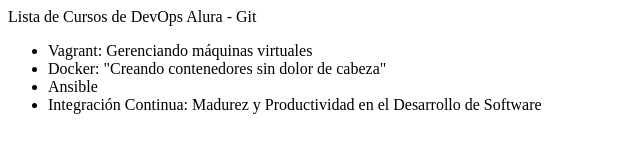
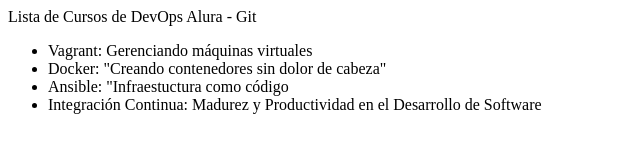
Before and after one commit to arismariamateo/alura, a plain HTML site: page index.html in a window 1280 px wide. Shown: the whole page, without its empty margins (0-640 px from the left). Drawn offline with Linux system fonts and the light colour scheme.

Commit message:
Cambiando el curso de Ansible

```diff
--- a/index.html
+++ b/index.html
@@ -9,7 +9,7 @@
         <ul>
             <li>Vagrant: Gerenciando máquinas virtuales</li>
             <li>Docker: "Creando contenedores sin dolor de cabeza"</li>
-            <li>Ansible</li>
+            <li>Ansible: "Infraestuctura como código</li>
             <li>Integración Continua: Madurez y Productividad en el Desarrollo de Software</li>
         </ul>
 
```
